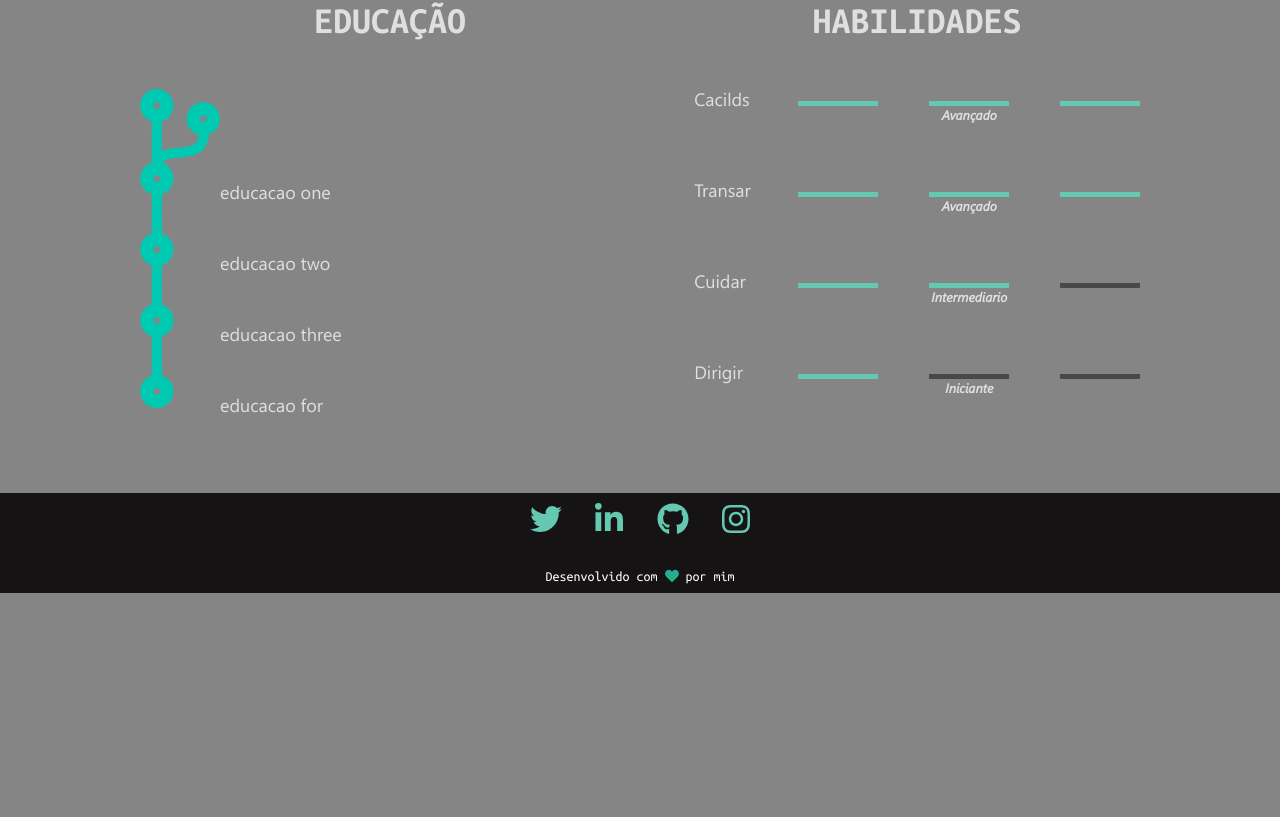
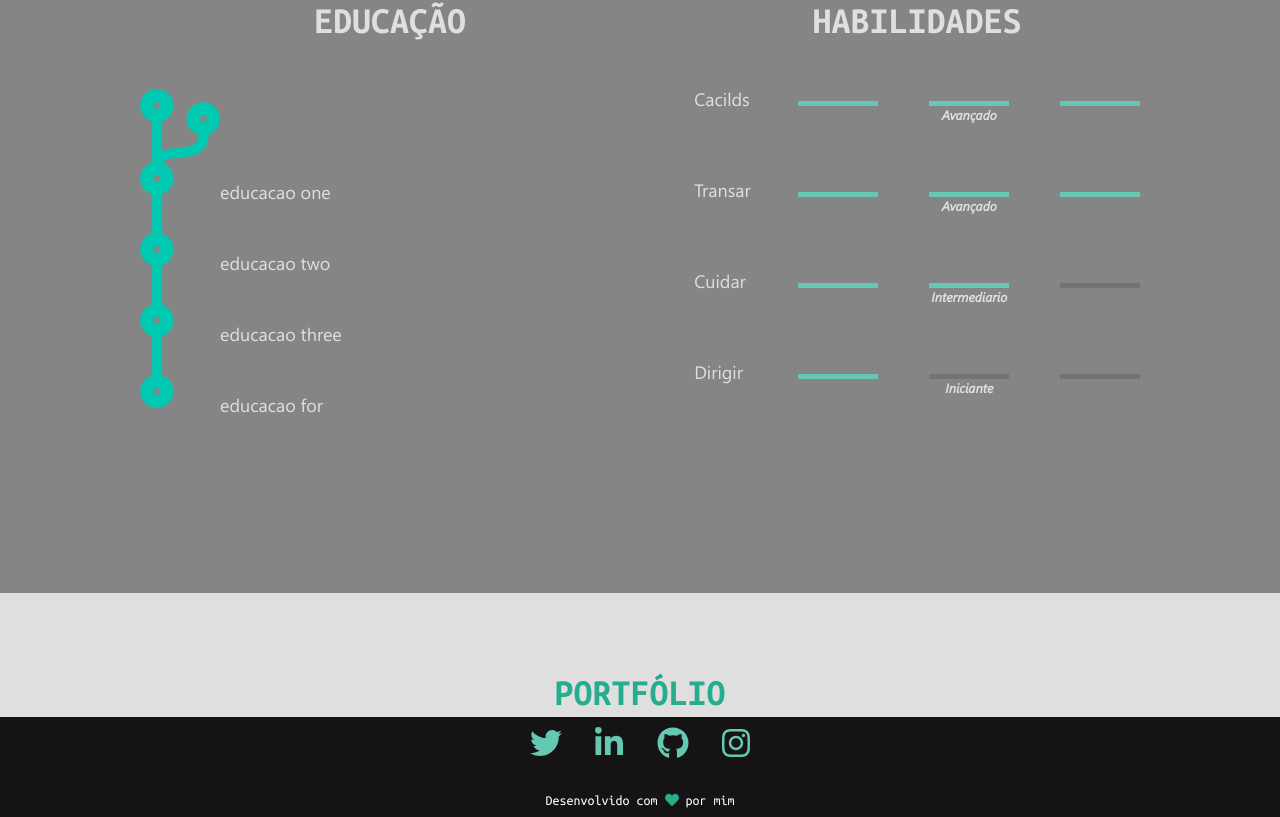
Before and after one commit to RianTavares/portfolio-old, a React (Create React App) app in the folder aboutme/: page / in a window 1280 px wide. Shown: the part 2490-3307 px from the top of the page. Before the commit the page ends 3083 px from the top, so only its background shows below. Built offline with nearby package versions, Linux system fonts and the light colour scheme.

Commit message:
starting development of portfolio component

```diff
--- a/aboutme/src/assets/css/_conf.scss
+++ b/aboutme/src/assets/css/_conf.scss
@@ -6,6 +6,7 @@
 
 $BACKGROUND: #868585;
 $TEXT_GRAY: #4B4748;
+$DETAIL_GRAY: #767273;
 $FOOTER: #151313;
 $WHITE_THEME: #DFDFDF;
 $BASE_GREEN: #64C8B2;
--- a/aboutme/src/components/LenguageSwitcher/lenguage.js
+++ b/aboutme/src/components/LenguageSwitcher/lenguage.js
@@ -77,7 +77,22 @@ const language = [
             }
         },
         "section6": {
-            "title": "PORTFOLIO"
+            "title": "PORTFÓLIO",
+            "portfolio1": {
+                "title": "Rodobravo Tranportes",
+                "text": "Mussum ipsum cacilds, vidis litro abertis. Consetis adipiscings elitis.",
+                "button": "Veja no Github"
+            },
+            "portfolio2": {
+                "title": "Rodobravo Tranportes",
+                "text": "Mussum ipsum cacilds, vidis litro abertis. Consetis adipiscings elitis.",
+                "button": "Veja no Github"
+            },
+            "portfolio3": {
+                "title": "Rodobravo Tranportes",
+                "text": "Mussum ipsum cacilds, vidis litro abertis. Consetis adipiscings elitis.",
+                "button": "Veja no Github"
+            }
         },
         "footer": {
             "textStart": "Desenvolvido com",
--- /dev/null
+++ b/aboutme/src/components/Portfolio/index.js
@@ -0,0 +1,22 @@
+import React from 'react';
+
+const Portfolio = (props) => {
+    return (
+        <>
+            <section className="portfolio">
+                <div className="portfolio__img">
+                    <img src={props.img} alt={props.about} />
+                </div>
+                <div className="portfolio__container">
+                    <h2 className="portfolio__container__title">{props.ptitle}</h2>
+                    <p className="portfolio__container__text">{props.ptext}</p>
+                    <a href={props.purl} target="_blank" rel="noopener noreferrer">
+                        <button className="portfolio__container__button">{props.pbutton}</button>
+                    </a>
+                </div>
+            </section>
+        </>
+    )
+}
+
+export default Portfolio;
--- /dev/null
+++ b/aboutme/src/components/Portfolio/styles.scss
@@ -0,0 +1,17 @@
+.portfolio {
+    &__img {
+
+    }
+
+    &__container {
+        &__title {
+
+        }
+        &__text {
+
+        }
+        &__button {
+
+        }
+    }
+}
--- a/aboutme/src/components/Skills/styles.scss
+++ b/aboutme/src/components/Skills/styles.scss
@@ -25,7 +25,7 @@
             border-width: 5px;
             width: 80px;
             height: 0;
-            border-color: $TEXT_GRAY;
+            border-color: $DETAIL_GRAY;
         }
     }
 
--- a/aboutme/src/page/App.js
+++ b/aboutme/src/page/App.js
@@ -5,6 +5,7 @@ import Social from '../components/Social';
 import Posts from '../components/Posts';
 import Jobs from '../components/Jobs';
 import Skills from '../components/Skills';
+import Portfolio from '../components/Portfolio';
 import PostImg1 from '../assets/imgs/rm-mini.jpg';
 import l from '../components/LenguageSwitcher/lenguage';
 import eu from '../assets/imgs/rian-tavares.png';
@@ -129,8 +130,16 @@ function App() {
                 level={l[selectedLenguage].section5.skill4.level}
                 label={l[selectedLenguage].section5.skill4.label}
               />
+            </div>
+          </div>
 
-            </div>
+        </section>
+        <section className="section sec-portfolio">
+          <div className="sec-portfolio__container">
+            <h1 className="sec-portfolio__container__title">{l[selectedLenguage].section6.title}</h1>
+
+            <Portfolio />
+
           </div>
         </section>
       </section>
--- a/aboutme/src/page/styles.scss
+++ b/aboutme/src/page/styles.scss
@@ -96,7 +96,7 @@
 
         .sec-posts {
             margin-top: 50px;
-            background-color: $TEXT_GRAY;
+            background-color: $DETAIL_GRAY;
             width: 100vw;
 
             @media #{$BREAKPOINT-TABLET} {
@@ -196,6 +196,19 @@
             }
         }
 
+        .sec-portfolio {
+            &__container {
+                width: 100vw;
+                background-color: $WHITE_THEME;
+                height: 100%;
+
+                &__title {
+                    text-align: center;
+                    color: $DETAILS_GREEN;
+                }
+            }
+        }
+
         .title-posts {
             width: 100%;
             margin: 80px 0 15px 0;
```
